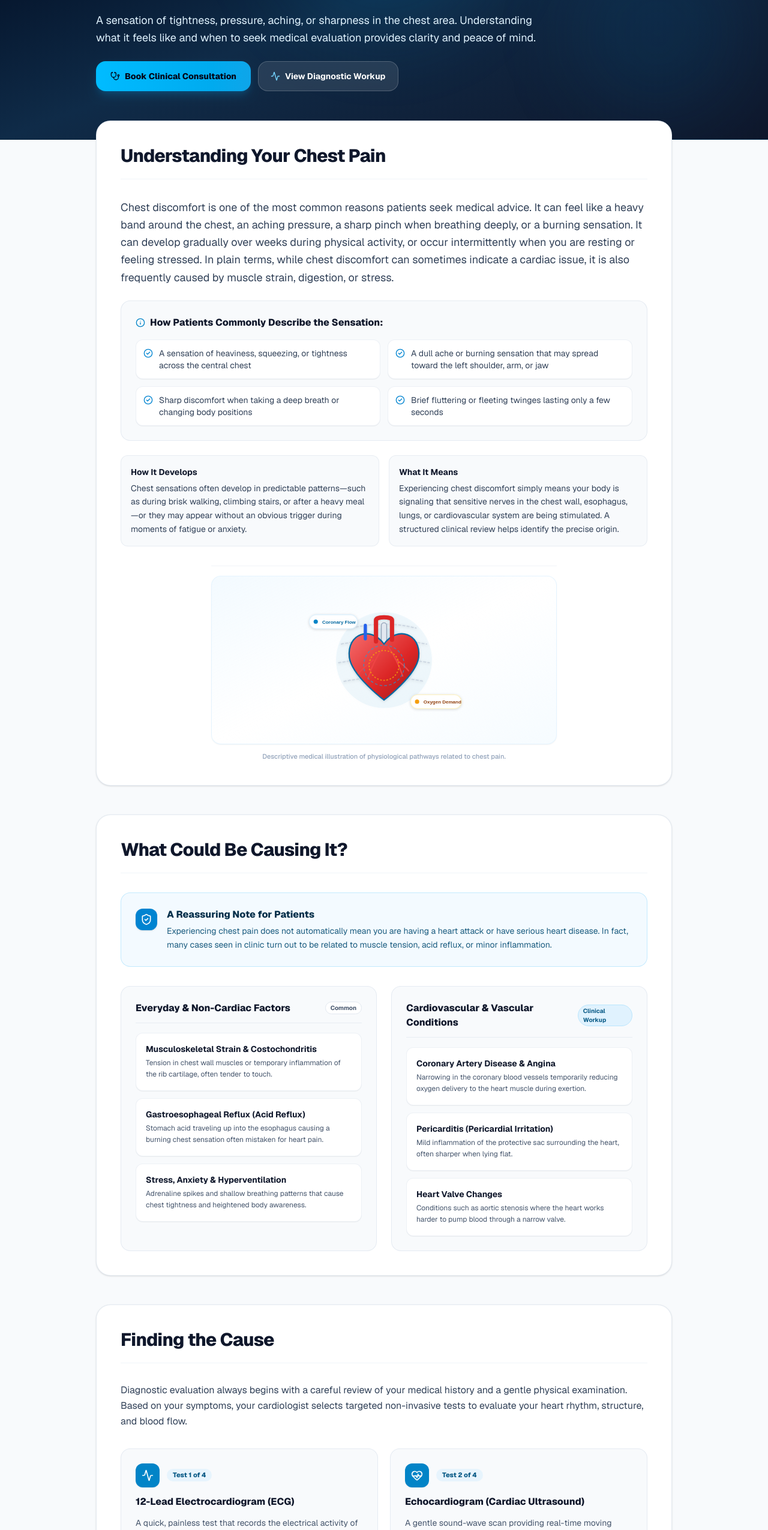
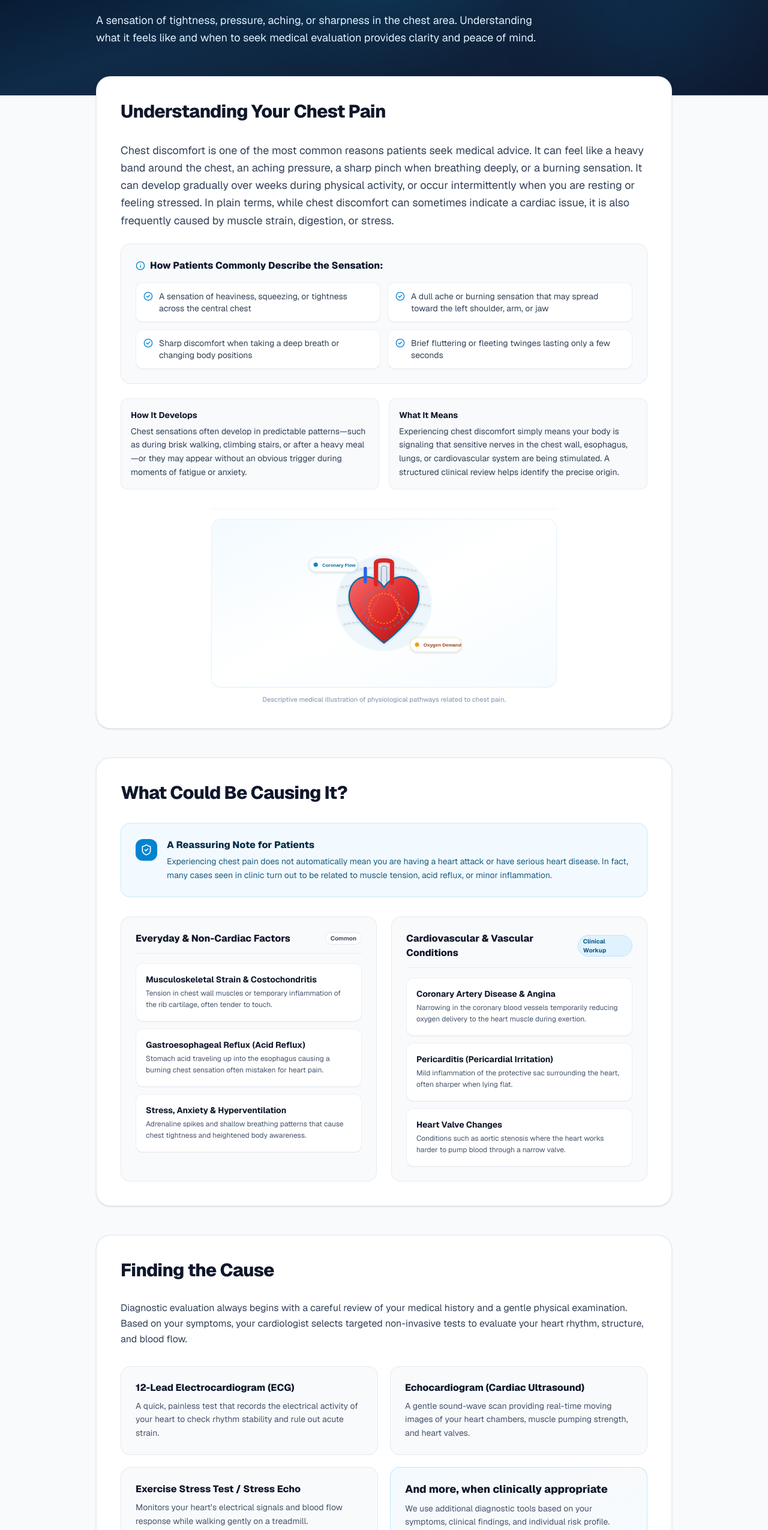
Before and after one commit to DynamicDOMinator/medical, a Next.js app: page /symptom/chest-pain in a window 1280 px wide. Shown: the part 249-2800 px from the top of the page at 60% size. Built offline with nearby package versions, Linux system fonts and the light colour scheme.

Commit message:
acadsaasdccaaceawafbvd

```diff
--- a/src/components/SymptomPageClient.jsx
+++ b/src/components/SymptomPageClient.jsx
@@ -3,7 +3,6 @@
 import Link from "next/link";
 import { useState } from "react";
 import {
-  Stethoscope,
   CheckCircle2,
   AlertTriangle,
   ChevronDown,
@@ -12,23 +11,11 @@ import {
   HelpCircle,
   Clock,
   Activity,
-  HeartPulse,
-  TrendingUp,
   Info,
   ChevronRight,
-  TestTube,
 } from "lucide-react";
 import SymptomIllustration from "@/components/SymptomIllustration";
 import StickyDiagnosisBar from "@/components/StickyDiagnosisBar";
-
-// Map test icon string to component
-const testIconMap = {
-  Activity: Activity,
-  HeartPulse: HeartPulse,
-  TrendingUp: TrendingUp,
-  TestTube: TestTube,
-  ShieldCheck: ShieldCheck,
-};
 
 export default function SymptomPageClient({ symptom }) {
   // Section 6: Interactive FAQ state (all closed by default)
@@ -66,23 +53,6 @@ export default function SymptomPageClient({ symptom }) {
             <p className="text-sky-100 text-base sm:text-lg leading-relaxed font-normal">
               {symptom.heroDesc}
             </p>
-
-            <div className="flex flex-wrap gap-3 pt-2">
-              <Link
-                href="/contact"
-                className="inline-flex items-center space-x-2 px-6 py-3.5 bg-gradient-to-r from-sky-400 to-blue-500 hover:from-sky-300 hover:to-blue-400 text-slate-950 font-extrabold rounded-2xl shadow-lg shadow-sky-500/20 transition-all text-sm transform hover:scale-[1.02] active:scale-95"
-              >
-                <Stethoscope className="h-4 w-4" />
-                <span>Book Clinical Consultation</span>
-              </Link>
-              <a
-                href="#finding-the-cause"
-                className="inline-flex items-center space-x-2 px-5 py-3.5 bg-white/10 hover:bg-white/20 border border-white/20 text-white font-bold rounded-2xl backdrop-blur-md transition-all text-sm"
-              >
-                <Activity className="h-4 w-4 text-sky-300" />
-                <span>View Diagnostic Workup</span>
-              </a>
-            </div>
           </div>
         </div>
       </section>
@@ -97,7 +67,7 @@ export default function SymptomPageClient({ symptom }) {
           aria-labelledby="section-understanding"
           className="bg-white rounded-3xl border border-slate-200/90 shadow-sm p-6 sm:p-10 space-y-8"
         >
-          <div className="border-b border-slate-100 pb-5">
+          <div>
             <h2
               id="section-understanding"
               className="text-2xl sm:text-3xl font-extrabold text-slate-900 tracking-tight"
@@ -163,7 +133,7 @@ export default function SymptomPageClient({ symptom }) {
           aria-labelledby="section-causes"
           className="bg-white rounded-3xl border border-slate-200/90 shadow-sm p-6 sm:p-10 space-y-8"
         >
-          <div className="border-b border-slate-100 pb-5">
+          <div>
             <h2
               id="section-causes"
               className="text-2xl sm:text-3xl font-extrabold text-slate-900 tracking-tight"
@@ -247,7 +217,7 @@ export default function SymptomPageClient({ symptom }) {
           aria-labelledby="section-finding-the-cause"
           className="bg-white rounded-3xl border border-slate-200/90 shadow-sm p-6 sm:p-10 space-y-8 scroll-mt-24"
         >
-          <div className="border-b border-slate-100 pb-5">
+          <div>
             <h2
               id="section-finding-the-cause"
               className="text-2xl sm:text-3xl font-extrabold text-slate-900 tracking-tight"
@@ -260,25 +230,15 @@ export default function SymptomPageClient({ symptom }) {
             {symptom.findingTheCause.intro}
           </p>
 
-          {/* Exactly 4 Tailored Tests (Text Cards with Simple Medical Icons, No Stock Photos) */}
+          {/* Exactly 3 Tailored Tests + 4th 'And more' Card */}
           <div className="grid grid-cols-1 sm:grid-cols-2 gap-5">
-            {symptom.findingTheCause.tests.map((test, idx) => {
-              const IconComp = testIconMap[test.icon] || Activity;
-              return (
+            {symptom.findingTheCause.tests.slice(0, 3).map((test, idx) => (
               <div
                 key={idx}
-                  className="p-5 sm:p-6 rounded-2xl bg-slate-50 border border-slate-200/80 hover:border-blue-300 hover:bg-blue-50/20 transition-all flex flex-col justify-between"
+                className="p-5 sm:p-6 rounded-2xl bg-slate-50 border border-slate-200/80 hover:border-blue-300 hover:bg-blue-50/20 transition-all flex flex-col justify-center"
               >
-                  <div className="space-y-3">
-                    <div className="flex items-center space-x-3">
-                      <div className="bg-blue-600 text-white p-2.5 rounded-xl shadow-xs shrink-0">
-                        <IconComp className="h-5 w-5" />
-                      </div>
-                      <span className="text-[11px] font-extrabold px-2.5 py-0.5 bg-blue-100/70 text-blue-800 rounded-full">
-                        Test {idx + 1} of 4
-                      </span>
-                    </div>
-                    <h3 className="font-extrabold text-slate-900 text-base">
+                <div className="space-y-2">
+                  <h3 className="font-extrabold text-slate-900 text-base leading-snug">
                     {test.name}
                   </h3>
                   <p className="text-slate-600 text-xs sm:text-sm leading-relaxed">
@@ -286,8 +246,19 @@ export default function SymptomPageClient({ symptom }) {
                   </p>
                 </div>
               </div>
-              );
-            })}
+            ))}
+
+            {/* 4th Card: And more, when clinically appropriate */}
+            <div className="p-5 sm:p-6 rounded-2xl bg-gradient-to-br from-blue-50/80 via-slate-50 to-sky-50/60 border border-blue-200/90 hover:border-blue-300 hover:bg-blue-50/30 transition-all flex flex-col justify-center">
+              <div className="space-y-2">
+                <h3 className="font-extrabold text-slate-900 text-base sm:text-lg leading-snug">
+                  And more, when clinically appropriate
+                </h3>
+                <p className="text-slate-600 text-xs sm:text-sm leading-relaxed">
+                  We use additional diagnostic tools based on your symptoms, clinical findings, and individual risk profile.
+                </p>
+              </div>
+            </div>
           </div>
         </section>
 
@@ -378,7 +349,7 @@ export default function SymptomPageClient({ symptom }) {
           aria-labelledby="section-what-can-help"
           className="bg-white rounded-3xl border border-slate-200/90 shadow-sm p-6 sm:p-10 space-y-8"
         >
-          <div className="border-b border-slate-100 pb-5">
+          <div>
             <h2
               id="section-what-can-help"
               className="text-2xl sm:text-3xl font-extrabold text-slate-900 tracking-tight"
@@ -451,7 +422,7 @@ export default function SymptomPageClient({ symptom }) {
           aria-labelledby="section-faqs"
           className="bg-white rounded-3xl border border-slate-200/90 shadow-sm p-6 sm:p-10 space-y-8"
         >
-          <div className="border-b border-slate-100 pb-5">
+          <div>
             <h2
               id="section-faqs"
               className="text-2xl sm:text-3xl font-extrabold text-slate-900 tracking-tight"
```
Lines whose indentation alone changed are shown as unchanged.
